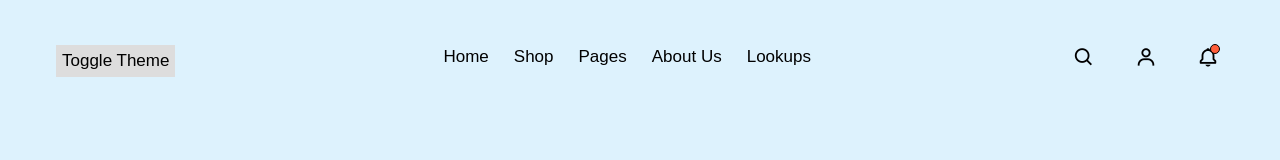
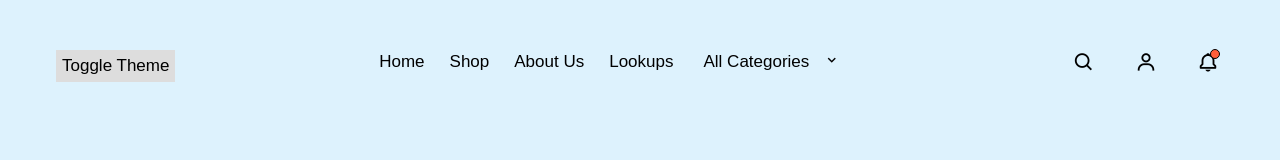
Before and after one commit to Mohamed5828/E-Commerce, a website: page layout/navbar.html in a window 1280 px wide. Drawn offline with nearby package versions, Linux system fonts and the light colour scheme.

Commit message:
Added the categorization section in navbar

```diff
--- a/css/Search.css
+++ b/css/Search&Categorize.css
@@ -61,3 +61,32 @@ header {
     display: block;
     width: 200px;
 }
+
+#categories{
+    display: inline-block;
+    padding: 1rem;
+    font-size: 1.7rem;
+    font-weight: 500;
+    color: #000;
+    cursor: pointer;
+}
+#categories i{
+    position: relative;
+    right: 4rem;
+}
+
+#category{
+    font-weight: 500;
+    appearance: none;
+    cursor: pointer;
+    background-color: transparent;
+    border: none;
+    font-size: 1.7rem;
+    padding: 0.5rem;
+}
+#categories:hover{
+    color: #ff5e3a;
+}
+#category:hover{
+    color: #ff5e3a;
+}
--- a/layout/navbar.html
+++ b/layout/navbar.html
@@ -9,7 +9,7 @@
     rel="stylesheet"
   />
   <link rel="stylesheet" href="../sass/home.css" />
-  <link rel="stylesheet" href="../css/Search.css">
+  <link rel="stylesheet" href="../css/Search&Categorize.css">
 </head>
 <body>
     <!--start navbar-->
@@ -21,15 +21,42 @@
             <div class="nav-list d-flex">
               <a href="">Home</a>
               <a href="">Shop</a>
-              <a href="">Pages</a>
               <a href="">About Us</a>
               <a href="">Lookups</a>
+              <span id="categories">
+                <select id="category" onclick="categorizeProducts()">
+                    <option value="all" >All Categories</option>
+                    <option value="smartphones">smartphones</option>
+                    <option value="beauty">beauty</option>
+                    <option value="fragrances">fragrances</option>
+                    <option value="furniture">furniture</option>
+                    <option value="groceries">groceries</option>
+                    <option value="home-decoration">home-decoration</option>
+                    <option value="kitchen-accessories">kitchen-accessories</option>
+                    <option value="laptops">laptops</option>
+                    <option value="mens-shirts">mens-shirts</option>
+                    <option value="mens-shoes">mens-shoes</option>
+                    <option value="mens-watches">mens-watches</option>
+                    <option value="mobile-accessories">mobile-accessories</option>
+                    <option value="motorcycle">motorcycle</option>
+                    <option value="skin-care">skin-care</option>
+                    <option value="sports-accessories">sports-accessories</option>
+                    <option value="sunglasses">sunglasses</option>
+                    <option value="tablets">tablets</option>
+                    <option value="tops">Tops</option>
+                    <option value="vehicle">vehicles</option>
+                    <option value="womens-bags">women-bags</option>
+                    <option value="womens-dresses">womens-dresses</option>
+                    <option value="womens-shoes">womens-shoes</option>
+                    <option value="womens-watches">womens-watches</option>
+                </select>
+                <i class="bx bx-chevron-down"></i>
+              </span>
               <div class="close">
                 <i class="bx bx-x"></i>
               </div>
               <a class="user-link">Login</a>
             </div>
-
             <div class="icons d-flex">
               <div id="searchIcon" class="icon d-flex"><i class="bx bx-search"></i></div>
               <input type="text" class="new-search-input" id="newSearchInput" placeholder="Search...">
@@ -41,8 +68,6 @@
                 <span></span>
               </div>
             </div>
-
-
             <div class="hamburger">
               <i class="bx bx-menu-alt-right"></i>
             </div>
@@ -51,6 +76,9 @@
     </header>
       <!--end navbar-->
     <main>
+      <div class="products">
+        <!-- Products will be dynamically displayed here -->
+      </div>
       <div id="product-list"></div>
     </main>
 
--- a/utils/SearchBar.js
+++ b/utils/SearchBar.js
@@ -1,3 +1,4 @@
+//Searching
 document.getElementById('searchIcon').addEventListener('click', function() {
     let searchInput = document.getElementById('newSearchInput');
     if (searchInput.classList.contains('show')) {
@@ -26,6 +27,22 @@ function newsearchProducts(){
         });
 }
 
+
+//Categorization
+const dropdownToggle = document.getElementById("dropdowntoggle");
+const dropdownMenu = document.getElementById('dropdownmenu');
+
+function categorizeProducts() {
+    const category = document.getElementById('category').value;
+
+    fetch(`https://dummyjson.com/products/category/${category}`)
+        .then(res => res.json())
+        .then(data => displayProducts(data.products))
+        .catch(error => console.error('Error fetching products:', error));
+}
+
+
+//display function
 function displayProducts(products){
     const productList = document.getElementById('product-list');
     productList.innerHTML= '';
```
Also changed, not shown: sass/home.css (line endings or trailing spaces).
